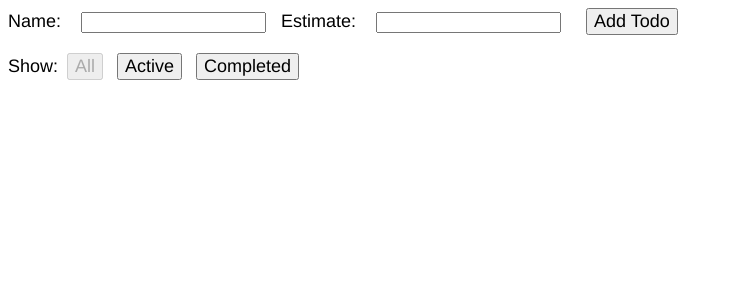
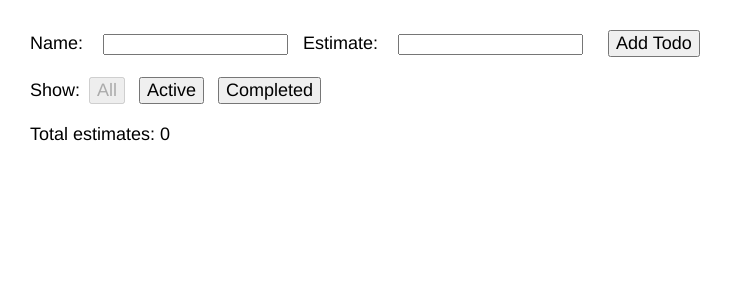
Before and after one commit to ronits-wework/redux-selectors, a React (Create React App) app: page / in a window 1280 px wide. Shown: the top 300 px of the page, without its empty margins (0-754 px from the left). Built offline with nearby package versions, Linux system fonts and the light colour scheme.

Commit message:
Add sum total

```diff
--- a/src/components/Footer.js
+++ b/src/components/Footer.js
@@ -1,9 +1,11 @@
 import React from 'react'
 import FilterLink from '../containers/FilterLink'
-import { VisibilityFilters } from '../actions'
+import SumTotals from '../containers/SumTotals'
+import {VisibilityFilters} from '../actions'
 
 const Footer = () => (
   <div>
+    <div className="footerRow">
       <span>Show: </span>
       <FilterLink filter={VisibilityFilters.SHOW_ALL}>
         All
@@ -15,6 +17,10 @@ const Footer = () => (
         Completed
       </FilterLink>
     </div>
+    <div className="footerRow">
+      <SumTotals/>
+    </div>
+  </div>
 );
 
 export default Footer
--- /dev/null
+++ b/src/containers/SumTotals.js
@@ -0,0 +1,22 @@
+import React from 'react'
+import { connect } from 'react-redux'
+
+const SumTotals = ({ totalEstimates }) => {
+  return (
+    <div>
+      <div>Total estimates: {totalEstimates}</div>
+    </div>
+  )
+};
+
+const mapStateToProps = (state, ownProps) => ({
+  totalEstimates: state.todos.reduce(
+    function(sum, todo) {
+      return sum + todo.estimate;
+    }
+  , 0)
+});
+
+export default connect(
+  mapStateToProps
+)(SumTotals)
--- a/src/styles/app.css
+++ b/src/styles/app.css
@@ -1,3 +1,7 @@
+body {
+    margin: 30px;
+}
+
 body, button {
     font-family: helvetica;
     font-size: 18px;
@@ -10,3 +14,7 @@ input {
 button {
     margin: 0 10px 0 10px;
 }
+
+.footerRow {
+    margin: 20px 0 20px 0;
+}
```
Lines whose indentation alone changed are shown as unchanged.
